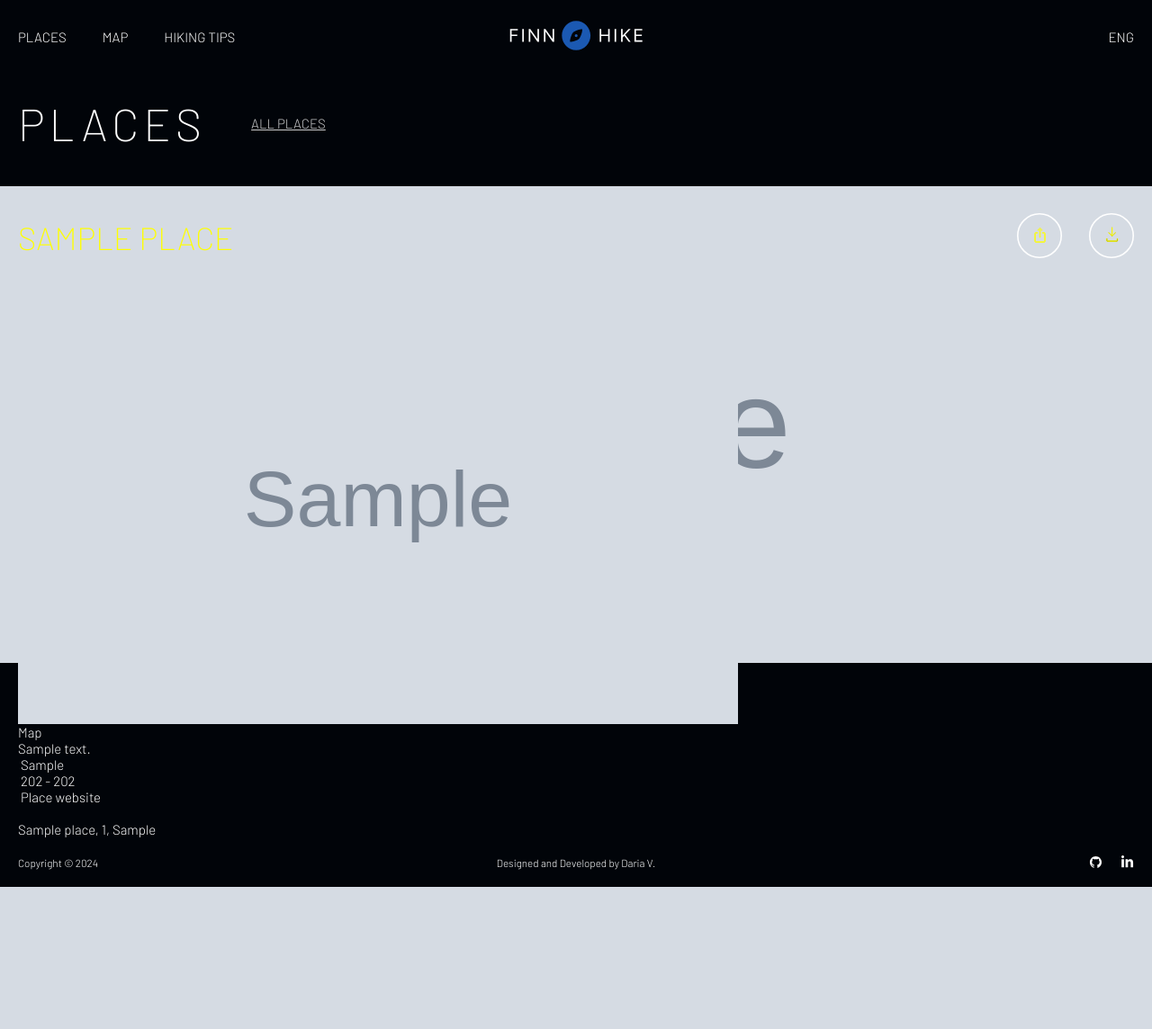
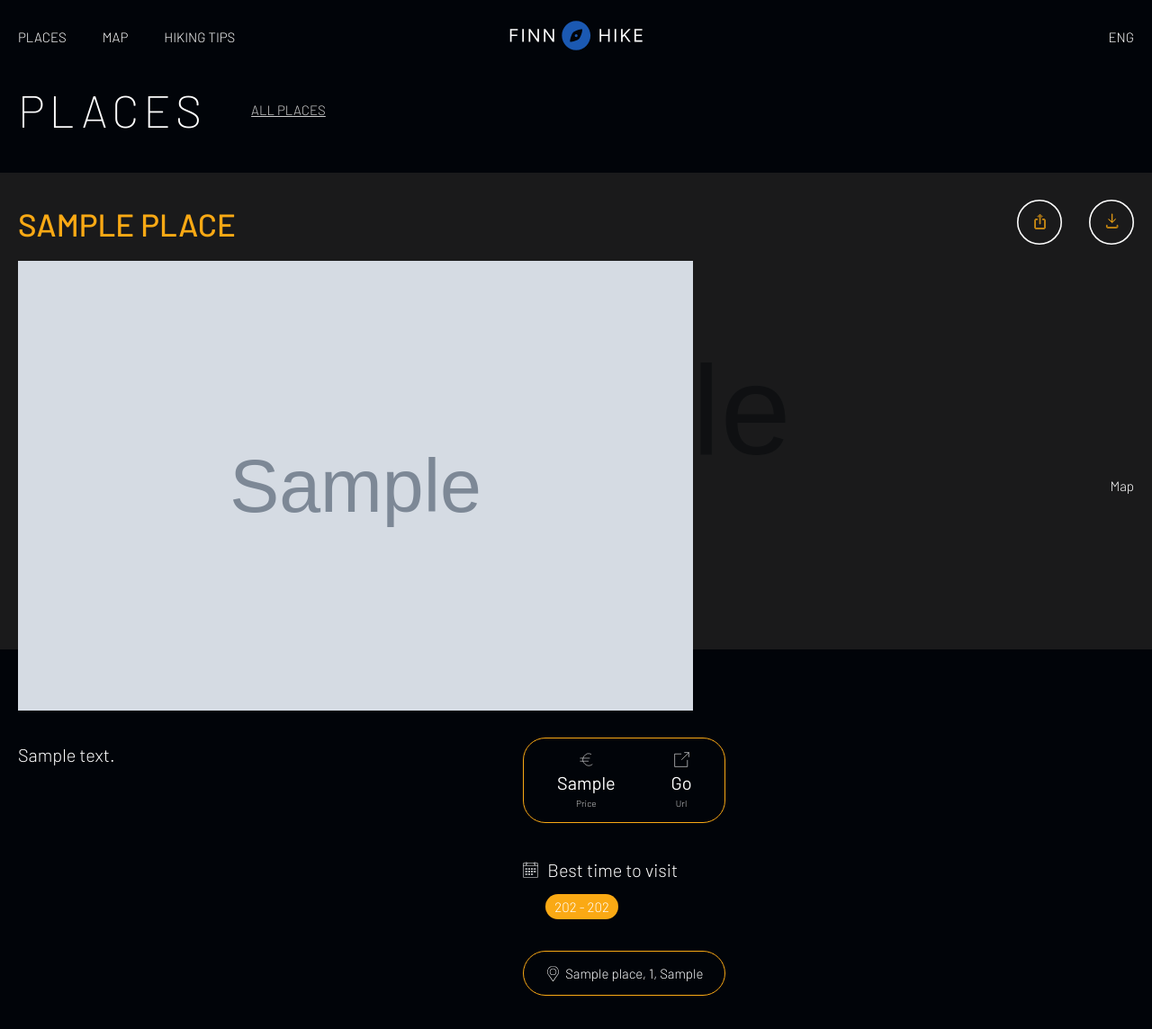
Before and after one commit to dariavarlamovaa/el-in, a Django app: page /places/place/1 in a window 1280 px wide. Shown: the top 1144 px of the page at 90% size. Before the commit the page ends 986 px from the top, so only its background shows below. Run offline with Django 5.2, Linux system fonts and the light colour scheme; tables that the repository leaves empty hold one stand-in row (values such as "Sample post"); grey boxes marked "Sample" are stand-in pictures; a database or web service that is not in the repository returns one stand-in record (values such as "Sample title"); data that the repository does not hold is empty.

Commit message:
added icons, added class for getting current weather, modified function based to class based getting and saving data from DataHub, updated place mark up

```diff
--- a/places/views.py
+++ b/places/views.py
@@ -1,156 +1,8 @@
-import os
-import json
-
-from decimal import Decimal
-
-from dotenv import load_dotenv
-
-import requests
-from django.http import JsonResponse
 from django.views.generic import ListView, DetailView
 
 from .forms import PlaceSelectorForm
 from .models import Place
-from .services import get_cities_and_places
-
-load_dotenv()
-
-
-def get_access():
-    url = 'https://iam-datahub.visitfinland.com/auth/realms/Datahub/protocol/openid-connect/token'
-
-    access_data = {
-        'client_id': 'datahub-api',
-        'client_secret': f'{os.getenv("SECRET_KEY")}',
-        'grant_type': 'password',
-        'username': f'{os.getenv("USERNAME")}',
-        'password': f'{os.getenv("PASSWORD")}'
-    }
-
-    headers = {
-        'Content-Type': 'application/x-www-form-urlencoded'
-    }
-
-    try:
-        response = requests.post(url, data=access_data, headers=headers)
-        access_token = response.json().get('access_token')
-        return access_token
-    except Exception as e:
-        return JsonResponse(f"Error getting access token: {e}", status=400)
-
-
-def make_api_request(query):
-    request_url = 'https://api-datahub.visitfinland.com/graphql/v1/graphql'
-    access_token = get_access()
-
-    headers = {
-        'Authorization': f'Bearer {access_token}',
-        'Content-Type': 'application/json'
-    }
-
-    body = {
-        'query': query,
-    }
-
-    try:
-        response = requests.post(request_url, headers=headers, data=json.dumps(body))
-        response_data = response.json()
-        return response_data
-    except Exception as e:
-        return JsonResponse(f"Error getting access token: {e}", status=400)
-
-
-def save_data(query, filename):
-    with open(filename, 'w') as f:
-        data = make_api_request(query)
-        json.dump(data, f)
-
-
-def get_all_products_data():
-    query = """ {
-                product (where: {
-                    _and: [
-                        {type:{_eq:attraction}},
-                        {productTags:{tag:{_eq:"hiking_walking_trekking"}}},
-                        {productTargetGroups:{targetGroupId:{_eq:b2c}}},
-                    ]}){
-                    productImages {
-                        filename
-                        altText
-                        largeUrl
-                    }
-                    productInformations {
-                        description
-                        name
-                        url
-                    }
-                    postalAddresses {
-                        location
-                        postalCode
-                        streetName
-                        city
-                    }
-                    productAvailableMonths{
-                        month
-                    }
-                    productPricings {
-                        fromPrice
-                        toPrice
-                    }
-                }
-            }"""
-    save_data(query, 'data.json')
-
-
-# clear all data by searching for english and finnish data and deleting another languages data
-
-def get_data_from_file(filename):
-    with open(filename, 'r') as f:
-        data = json.load(f)
-        for product in data['product']:
-            # image info
-            image_path = product['productImages'][0]['filename']
-            image_alt_text = product['productImages'][0]['altText'].strip() if product['productImages'][0][
-                                                                                   'altText'] is not None else 'Product image'
-            image_url = product['productImages'][0]['largeUrl']
-
-            # product info in english
-            description_eng = product['productInformations'][0]['description']
-            name_eng = product['productInformations'][0]['name']
-            url = product['productInformations'][0]['url'] if product['productInformations'][0]['url'] else \
-                product['productInformations'][1]['url']
-
-            # product info in finnish
-            description_fin = product['productInformations'][1]['description']
-            name_fin = product['productInformations'][1]['name']
-
-            # location info
-            location = product['postalAddresses'][0]['location'][1:-1].split(',')
-            latitude = Decimal(location[0])
-            longitude = Decimal(location[1])
-            postal_code = product['postalAddresses'][0]['postalCode']
-            street_name = product['postalAddresses'][0]['streetName']
-            city = product['postalAddresses'][0]['city']
-
-            # time for visiting info
-            available_time = ', '.join([month['month'] for month in product['productAvailableMonths']])
-
-            # price info
-            price = 'Free' if (product['productPricings'][0]['fromPrice'] == 0.0 and product['productPricings'][0][
-                'toPrice'] == 0.0) else f'Paid (€)'
-
-            insert_data_into_table(image_path, image_alt_text, image_url, description_eng, name_eng, url,
-                                   description_fin, name_fin, latitude, longitude, postal_code, street_name, city,
-                                   available_time, price)
-
-
-def insert_data_into_table(image_path, image_alt_text, image_url, description_eng, name_eng, url,
-                           description_fin, name_fin, latitude, longitude, postal_code, street_name, city,
-                           available_time, price):
-    Place.objects.create(image_path=image_path, image_alt_text=image_alt_text, image_url=image_url,
-                         description_eng=description_eng, name_eng=name_eng, url=url, description_fin=description_fin,
-                         name_fin=name_fin, latitude=latitude, longitude=longitude, postal_code=postal_code,
-                         street_name=street_name, city=city, available_time=available_time, price=price)
+from .services import get_cities_and_places, WeatherAPI
 
 
 class PlaceView(ListView):
@@ -209,5 +61,10 @@ class HikingPlaceView(DetailView):
             last_month = best_time_to_visit[-1][:3].title()
             place['available_time'] = f'{first_month} - {last_month}'
 
-        context.update({'place': place})
+        weather_parameter, temp, icon_path = WeatherAPI.get_current_weather(place['latitude'], place['longitude'])
+
+        # description = [s.strip() for s in place['description_eng'].split('.') if s.strip()]
+        # place['description_eng'] = description
+
+        context.update({'place': place, 'weather_parameter': weather_parameter, 'temp': temp, 'icon_path': icon_path})
         return context
--- a/static/places/css/place.css
+++ b/static/places/css/place.css
@@ -1,6 +1,6 @@
 .one-place-parts {
     position: relative;
-    padding-top: 30px;
+    padding: 30px 0;
 }
 
 .header-place {
@@ -8,7 +8,7 @@
     flex-direction: row;
     align-items: center;
     gap: 50px;
-    padding: 25px 0 40px;
+    padding: 10px 0 40px;
 }
 
 .all-places-link {
@@ -19,7 +19,7 @@
 
 .background-image {
     width: 100%;
-    filter: brightness(0.);
+    filter: brightness(0.12);
     max-height: 530px;
     object-fit: cover;
     position: absolute;
@@ -41,9 +41,9 @@
 
 .name {
     font-size: 35px;
-    font-weight: 200;
+    font-weight: 500;
     text-transform: uppercase;
-    color: #FFFF00;
+    color: #FAA914;
 }
 
 .share-download {
@@ -51,13 +51,130 @@
     padding-left: 50px;
 }
 
+.place-part-bottom {
+    display: flex;
+    flex-direction: row;
+    align-items: center;
+    justify-content: space-between;
+}
+
 .place-image {
-    width: 800px;
+    width: 750px;
     height: 500px;
 }
 
-.place-image-main {
+.place-image-main, .map {
     width: 100%;
-    object-fit: cover;
     height: 100%;
 }
+
+.place-image-main {
+    object-fit: cover;
+}
+
+.one-place-info {
+    display: flex;
+    flex-direction: row;
+    justify-content: space-between;
+}
+
+.description {
+    max-width: 750px;
+    font-size: 20px;
+    line-height: 1.9;
+}
+
+.extra-info {
+    display: flex;
+    flex-direction: column;
+    margin: 0 auto;
+    gap: 40px;
+    max-width: 225px;
+}
+
+.price-time {
+    display: flex;
+    flex-direction: row;
+    align-items: center;
+    gap: 15px;
+    justify-content: space-evenly;
+    text-align: center;
+}
+
+.extra-part {
+    padding: 15px 10px;
+    display: flex;
+    align-items: center;
+    gap: 5px;
+    box-sizing: border-box;
+    transition: transform 0.3s ease;
+    justify-content: center;
+}
+
+.address, .price-time {
+    border-radius: 25px;
+    border: 1px solid #FAA914;
+}
+
+.extra-part-top {
+    flex-direction: column;
+}
+
+.extra-part:hover {
+    transform: scale(1.05);
+}
+
+.price-time-info {
+    font-size: 20px;
+    font-weight: 400;
+}
+
+.price-time-tag {
+    font-size: 10px;
+    color: #CCCCCC;
+}
+
+.extra-part, .external-link a {
+    color: #FFFFFF;
+}
+
+.external-link a:hover {
+    color: #FAA914;
+}
+
+.time-info-parts {
+    display: flex;
+    flex-direction: row;
+    gap: 10px;
+    margin-bottom: 20px;
+}
+
+.time-info-parts p {
+    font-size: 20px;
+}
+
+.time-info span {
+    margin-left: 25px;
+    padding: 5px 10px;
+    text-align: center;
+    background-color: #FAA914;
+    border-radius: 15px;
+}
+
+.address-text {
+    text-align: center;
+}
+
+.icon-temp {
+    display: flex;
+    flex-direction: row;
+    gap: 15px;
+}
+
+.temperature {
+    font-size: 30px;
+}
+
+.place-parameter p {
+    font-size: 25px;
+}
--- a/templates/places/place.html
+++ b/templates/places/place.html
@@ -24,10 +24,11 @@
             </div>
             <div class="place-part-bottom">
                 <div class="place-image">
-                    <img class="place-image-main" src="{% static 'places/images/' %}{{ place.image_path }}" alt="{{ place.image_alt_text }}">
+                    <img class="place-image-main" src="{% static 'places/images/' %}{{ place.image_path }}"
+                         alt="{{ place.image_alt_text }}">
                 </div>
                 <div class="place-on-map">
-                    <p>Map</p>
+                    <p class="map">Map</p>
                 </div>
             </div>
         </div>
@@ -35,25 +36,39 @@
     <div class="one-place container">
         <div class="one-place-info">
             <div class="description">
-                <p>{{ place.description_eng }}</p>
+                <p class="description-text">{{ place.description_eng }}</p>
             </div>
-            <div class="place-data">
-                <div class="price-and-available-time">
-                    <div class="price-info">
-                        <img src="" alt="">
-                        <span>{{ place.price }}</span>
+            <div class="extra-info">
+                <div class="price-time">
+                    <div class="price-info extra-part-top extra-part">
+                        <img src="{% static 'places/images/euro.svg' %}" alt="Euro">
+                        <span class="price price-time-info">{{ place.price }}</span>
+                        <span class="price-tag price-time-tag">Price</span>
                     </div>
-                    <div class="time-info">
-                        <img src="" alt="">
-                        <span>{{ place.available_time }}</span>
+                    <div class="external-link extra-part-top extra-part">
+                        <img src="{% static 'places/images/external-link.svg' %}" alt="External link">
+                        <a class="url price-time-info" target="_blank" href="{{ place.url }}">Go</a>
+                        <span class="url-tag price-time-tag">Url</span>
                     </div>
-                    <div class="address">
-                        <img src="" alt="">
-                        <a target="_blank" href="{{ place.url }}">Place website</a>
+                </div>
+                <div class="time-info">
+                    <div class="time-info-parts">
+                        <img src="{% static 'places/images/calendar.svg' %}" alt="Calendar">
+                        <p>Best time to visit</p>
                     </div>
-                    <div class="address">
-                        <img src="" alt="">
-                        <p>{{ place.street_name }}, {{ place.postal_code }}, {{ place.city }}</p>
+                    <span>{{ place.available_time }}</span>
+                </div>
+                <div class="address extra-part">
+                    <img src="{% static 'places/images/location-pin.svg' %}" alt="Location">
+                    <p class="address-text">{{ place.street_name }}, {{ place.postal_code }}, {{ place.city }}</p>
+                </div>
+                <div class="weather">
+                    <div class="icon-temp">
+                        <img src="{{ icon_path }}" alt="{{ weather_parameter}}">
+                        <p class="temperature">{{ temp }}°</p>
+                    </div>
+                    <div class="place-parameter">
+                        <p>{{ place.city }}: {{ weather_parameter }}</p>
                     </div>
                 </div>
             </div>
```
Also changed, not shown: places/services.py (+181 -0 lines), static/places/images/calendar.svg (added), static/places/images/download.svg, static/places/images/euro.svg (added), static/places/images/external-link.svg (added), static/places/images/location-pin.svg (added), static/places/images/share.svg.
